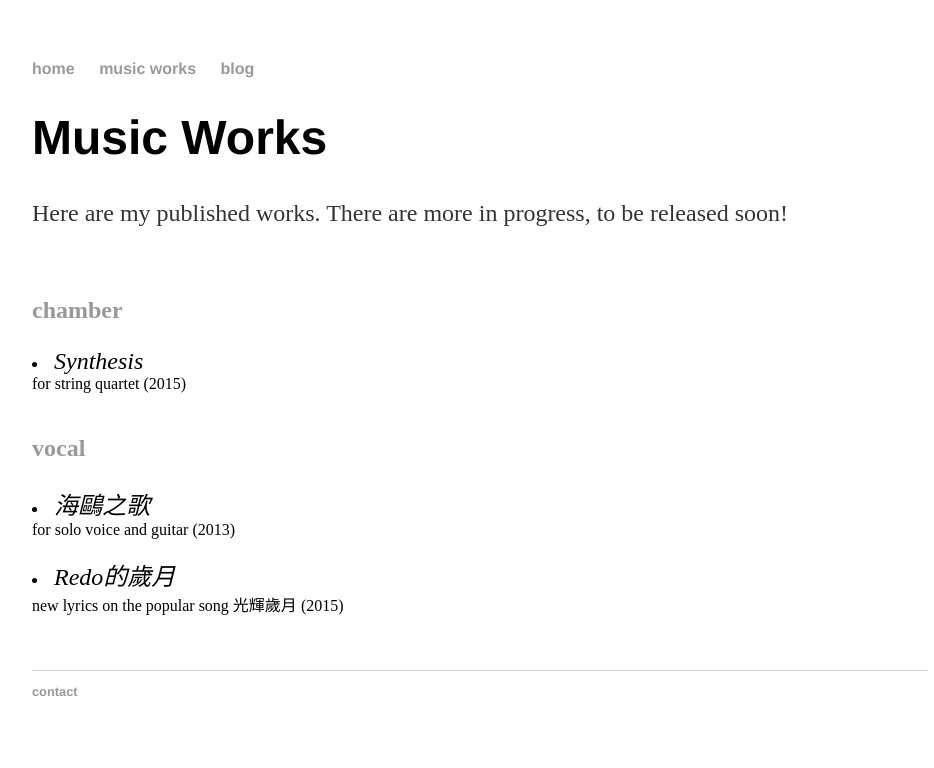
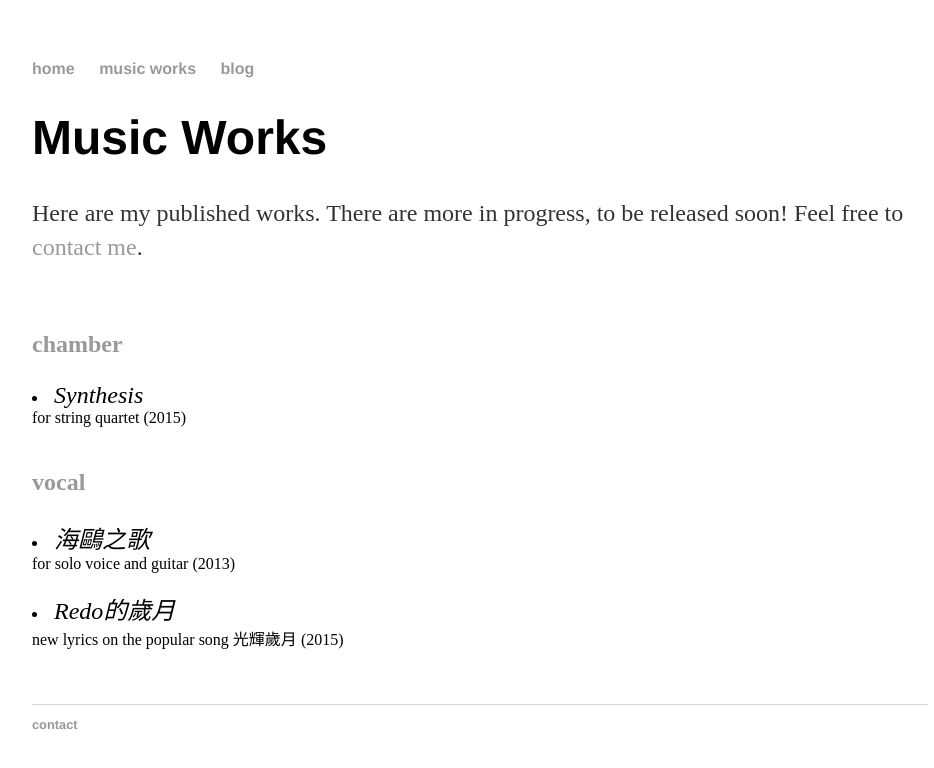
Before and after one commit to maksuihin/maksuihin.github.io, a Jekyll site: the page built from works.html, in a window 1280 px wide. Shown: the top 768 px of the page, without its empty margins (160-1094 px from the left). Built offline with Jekyll 4.4.1, drawn with Linux system fonts in a browser that asks for light colours.

Commit message:
Update works.html

```diff
--- a/works.html
+++ b/works.html
@@ -6,7 +6,7 @@ title: Music Works by MAK, Sui-hin
 			<!--googleoff: all-->
 			<h1 class="robots-nocontent">Music Works</h1>
 			<!--googleon: all-->
-			<p>Here are my published works. There are more in progress, to be released soon!</p>
+			<p>Here are my published works. There are more in progress, to be released soon! Feel free to <a href="/contact">contact me</a>.</p>
 			</br>
 			<p><h2>chamber</h2></p><u1>
 				<li><em>Synthesis</em>
```
